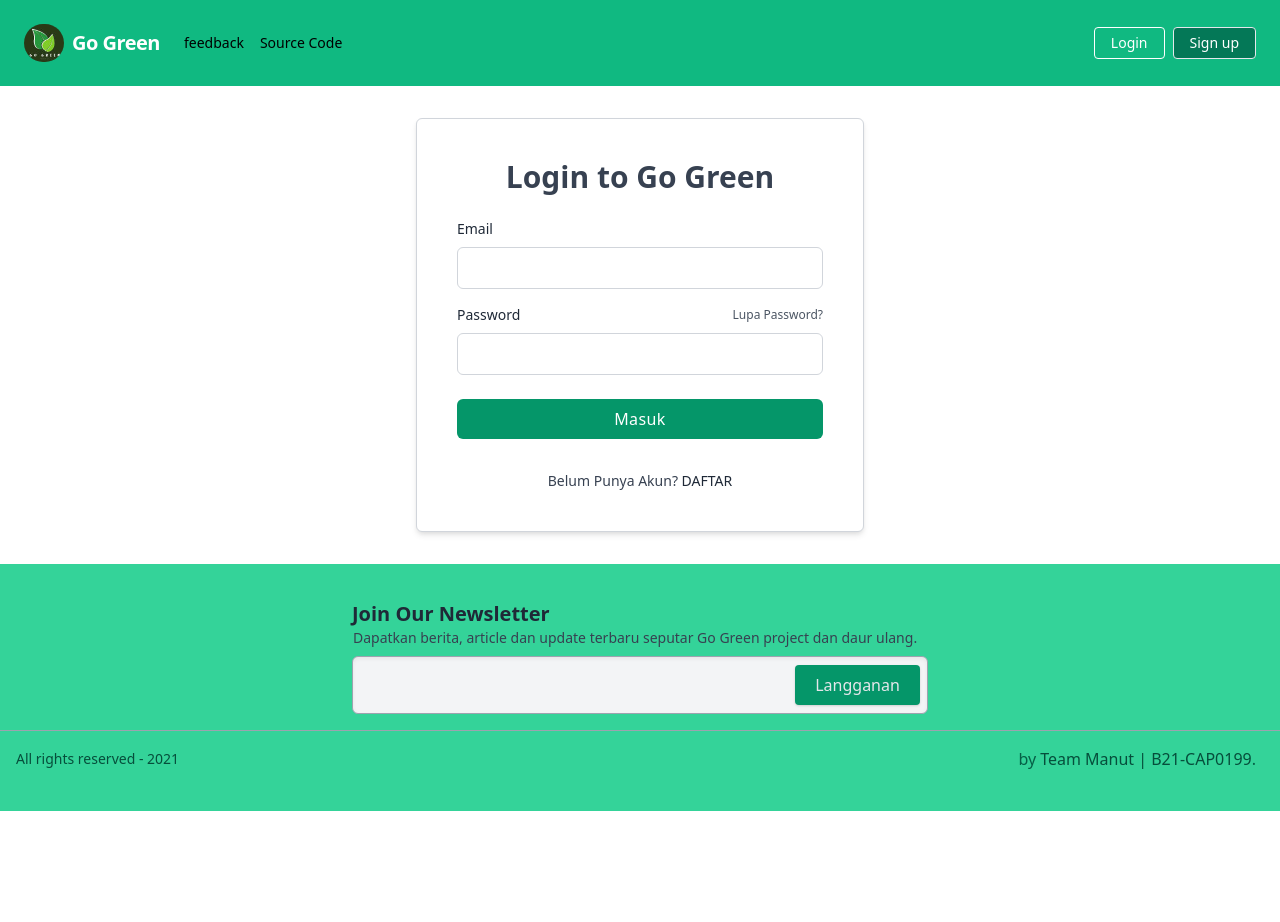
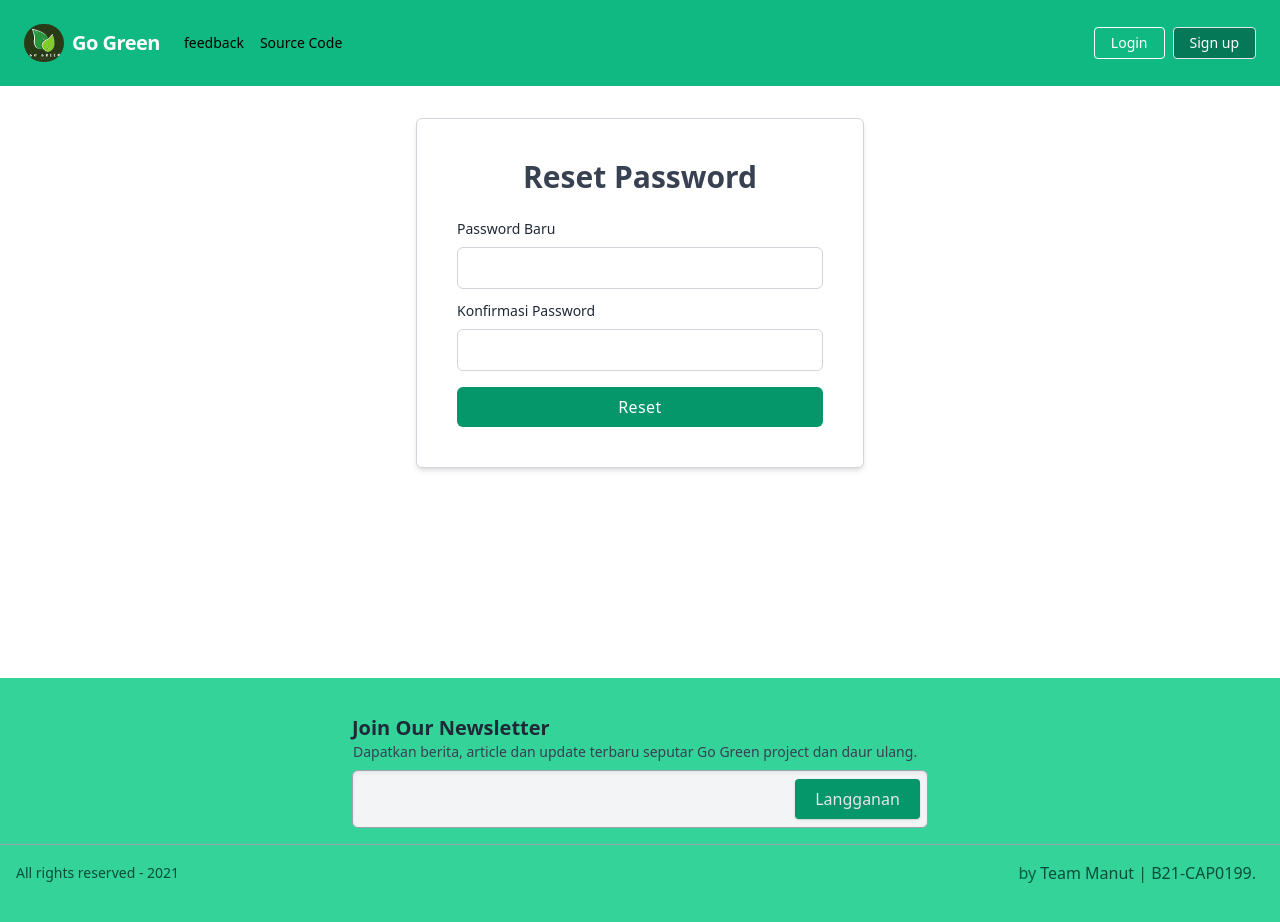
Before and after one commit to Dinel13/Go-green-projects, a React (Create React App) app: page /reset-password/1 in a window 1280 px wide. Shown: the top 922 px of the page. Before the commit the page ends 811 px from the top, so only its background shows below. Built offline with nearby package versions, Linux system fonts and the light colour scheme.

Commit message:
fix password

```diff
--- a/src/pages/ForgotPassword.js
+++ b/src/pages/ForgotPassword.js
@@ -6,23 +6,30 @@ export default function ForgotPassword() {
 
   const forgotHandler = async (event) => {
     event.preventDefault();
+    console.log(email.current.value);
+
     setInput((prevState) => ({ ...prevState, pending: true }));
+
     try {
-      const respon = await fetch("http::/localhost:8080", {
+      const respon = await fetch(`${process.env.REACT_APP_SERVER_URL}/reset`, {
         method: "POST",
         headers: { "Content-Type": "application/json" },
         body: JSON.stringify({ email: email.current.value }),
       });
+
       const data = await respon.json();
+
       if (!respon.ok) {
         throw new Error(data.message || "Tidak bisa mereset");
       }
+
       setInput((prevState) => ({ ...prevState, pending: true, succes: data }));
       setTimeout(
         () => setInput((prevState) => ({ ...prevState, succes: "" })),
         4000
       );
     } catch (error) {
+      console.log(error);
       setInput((prevState) => ({ ...prevState, pending: false, error: error }));
       setTimeout(
         () => setInput((prevState) => ({ ...prevState, error: "" })),
@@ -57,7 +64,7 @@ export default function ForgotPassword() {
               {input.error.message || input.error.TypeError}
             </p>
           )}
-          {input.error && (
+          {input.succes && (
             <p className="text-gray-800 italic p-2 mt-2 rounded-md border-green-600 bg-green-300">
               {input.succes.message || "link reset telah dikirm ke email anda"}
             </p>
--- a/src/pages/Login.js
+++ b/src/pages/Login.js
@@ -41,7 +41,7 @@ export default function Login() {
               Password
             </label>
             <Link
-              to="/lupa-password"
+              to="/forgot-password"
               className="text-xs text-gray-600 dark:text-gray-400 hover:underline"
             >
               Lupa Password?
--- a/src/pages/ResetPassword.js
+++ b/src/pages/ResetPassword.js
@@ -1,111 +1,119 @@
-import { useRef } from "react";
-import { useDispatch } from "react-redux";
-import { Link } from "react-router-dom";
-import { login } from "../store/authAction";
+import { useRef, useState } from "react";
+import { useParams } from "react-router-dom";
 
 export default function ResetPassword() {
-    const dispatch = useDispatch();
-  const email = useRef();
+  const [input, setInput] = useState({ pending: false, error: "", succes: "" });
   const password = useRef();
+  const passwordConf = useRef();
+  const params = useParams();
+  const token = params.token;
 
-  const loginHandler = (event) => {
+  const passwordResetSubmit = async (event) => {
     event.preventDefault();
-    dispatch(login(email.current.value, password.current.value));
+    setInput((prevState) => ({ ...prevState, pending: true }));
+
+    password.current.value !== passwordConf.current.value &&
+      setInput((prevState) => ({
+        ...prevState,
+        pending: true,
+        error: { message: "konfirmasi password harus sesuai" },
+      }));
+
+    try {
+      const respon = await fetch(
+        `${process.env.REACT_APP_SERVER_URL}/reset/${token}`,
+        {
+          method: "POST",
+          headers: { "Content-Type": "application/json" },
+          body: JSON.stringify({
+            newPassword: password.current.value,
+            newPasswordConf: passwordConf.current.value,
+          }),
+        }
+      );
+      const data = await respon.json();
+      if (!respon.ok) {
+        throw new Error(data.message || "Tidak bisa mereset");
+      }
+      setInput((prevState) => ({ ...prevState, pending: true, succes: data }));
+      setTimeout(
+        () => setInput((prevState) => ({ ...prevState, succes: "" })),
+        4000
+      );
+    } catch (error) {
+      setInput((prevState) => ({ ...prevState, pending: false, error: error }));
+      setTimeout(
+        () => setInput((prevState) => ({ ...prevState, error: "" })),
+        4000
+      );
+    }
   };
 
   return (
+    <div style={{ minHeight: "70vh" }}>
       <div className="w-full max-w-md my-8 p-10 m-auto bg-white border-gray-300 border rounded-md shadow-md dark:bg-gray-800">
         <h1 className="text-3xl font-semibold text-center text-gray-700 dark:text-white">
-        Login to Go Green
+          Reset Password
         </h1>
-      <form className="mt-6" onSubmit={loginHandler}>
+        <form className="mt-6" onSubmit={passwordResetSubmit}>
           <div>
-          <label
-            htmlFor="username"
-            className="block text-sm text-gray-800 dark:text-gray-200"
-          >
-            Email
-          </label>
-          <input
-            ref={email}
-            type="email"
-            className="required block w-full px-4 py-2 mt-2 text-gray-700 bg-white border border-gray-300 rounded-md dark:bg-gray-800 dark:text-gray-300 dark:border-gray-600 focus:border-blue-500 dark:focus:border-blue-500 focus:outline-none focus:ring"
-          />
-        </div>
-        <div className="mt-4">
-          <div className="flex items-center justify-between">
             <label
               htmlFor="password"
               className="block text-sm text-gray-800 dark:text-gray-200"
             >
-              Password
+              Password Baru
             </label>
-            <Link
-              to="/lupa-password"
-              className="text-xs text-gray-600 dark:text-gray-400 hover:underline"
-            >
-              Lupa Password?
-            </Link>
-          </div>
-
             <input
               ref={password}
               type="password"
+              required
               className="required block w-full px-4 py-2 mt-2 text-gray-700 bg-white border border-gray-300 rounded-md dark:bg-gray-800 dark:text-gray-300 dark:border-gray-600 focus:border-blue-500 dark:focus:border-blue-500 focus:outline-none focus:ring"
             />
           </div>
-
-        <div className="mt-6">
-          <button className="w-full px-4 py-2 tracking-wide text-white transition-colors duration-200 transform bg-green-600 rounded-md hover:bg-green-700 focus:outline-none focus:bg-green-800">
-            Masuk
+          <div className="mt-3">
+            <label
+              htmlFor="passwordConf"
+              className="block text-sm text-gray-800 dark:text-gray-200"
+            >
+              Konfirmasi Password
+            </label>
+            <input
+              ref={passwordConf}
+              type="password"
+              required
+              className="required block w-full px-4 py-2 mt-2 text-gray-700 bg-white border border-gray-300 rounded-md dark:bg-gray-800 dark:text-gray-300 dark:border-gray-600 focus:border-blue-500 dark:focus:border-blue-500 focus:outline-none focus:ring"
+            />
+          </div>
+          {input.error && (
+            <p className="text-red-800 italic p-2 mt-2 rounded-md border-red-600 bg-red-300">
+              {input.error.message || input.error.TypeError}
+            </p>
+          )}
+          {input.succes && (
+            <p className="text-gray-800 italic p-2 mt-2 rounded-md border-green-600 bg-green-300">
+              {input.succes.message || "link reset telah dikirm ke email anda"}
+            </p>
+          )}
+          <div className="mt-4">
+            {input.pending ? (
+              <button
+                type="submit"
+                disabled
+                className="w-full px-4 py-2 tracking-wide text-white transition-colors duration-200 transform bg-green-400 rounded-md "
+              >
+                Reset
               </button>
+            ) : (
+              <button
+                type="submit"
+                className="w-full px-4 py-2 tracking-wide text-white transition-colors duration-200 transform bg-green-600 rounded-md hover:bg-green-700 focus:outline-none focus:bg-green-800"
+              >
+                Reset
+              </button>
+            )}
           </div>
         </form>
-
-      {/* <div className="flex items-center justify-between mt-4">
-        <span className="w-1/5 border-b dark:border-gray-600 lg:w-1/5"></span>
-
-        <a
-          href="#"
-          className="text-xs text-center text-gray-500 uppercase dark:text-gray-400 hover:underline"
-        >
-          or login with Social Media
-        </a>
-
-        <span className="w-1/5 border-b dark:border-gray-400 lg:w-1/5"></span>
       </div>
-
-      <div className="flex items-center mt-6 space-x-3">
-        <button
-          type="button"
-          className="flex items-center justify-center w-full px-6 py-2 text-sm font-medium text-white transition-colors duration-200 transform bg-blue-500 rounded-md hover:bg-blue-400 focus:bg-blue-400 focus:outline-none"
-        >
-          <svg className="w-4 h-4 mx-2 fill-current" viewBox="0 0 24 24">
-            <path d="M12.24 10.285V14.4h6.806c-.275 1.765-2.056 5.174-6.806 5.174-4.095 0-7.439-3.389-7.439-7.574s3.345-7.574 7.439-7.574c2.33 0 3.891.989 4.785 1.849l3.254-3.138C18.189 1.186 15.479 0 12.24 0c-6.635 0-12 5.365-12 12s5.365 12 12 12c6.926 0 11.52-4.869 11.52-11.726 0-.788-.085-1.39-.189-1.989H12.24z"></path>
-          </svg>
-
-          <span className="mx-2">Sign in with Google</span>
-        </button>
-
-        <a
-          href="#"
-          className="p-2 text-sm font-medium text-gray-500 transition-colors duration-200 transform bg-gray-300 rounded-md hover:bg-gray-200"
-        >
-          <svg className="w-5 h-5 fill-current" viewBox="0 0 24 24">
-            <path d="M23.954 4.569c-.885.389-1.83.654-2.825.775 1.014-.611 1.794-1.574 2.163-2.723-.951.555-2.005.959-3.127 1.184-.896-.959-2.173-1.559-3.591-1.559-2.717 0-4.92 2.203-4.92 4.917 0 .39.045.765.127 1.124C7.691 8.094 4.066 6.13 1.64 3.161c-.427.722-.666 1.561-.666 2.475 0 1.71.87 3.213 2.188 4.096-.807-.026-1.566-.248-2.228-.616v.061c0 2.385 1.693 4.374 3.946 4.827-.413.111-.849.171-1.296.171-.314 0-.615-.03-.916-.086.631 1.953 2.445 3.377 4.604 3.417-1.68 1.319-3.809 2.105-6.102 2.105-.39 0-.779-.023-1.17-.067 2.189 1.394 4.768 2.209 7.557 2.209 9.054 0 13.999-7.496 13.999-13.986 0-.209 0-.42-.015-.63.961-.689 1.8-1.56 2.46-2.548l-.047-.02z"></path>
-          </svg>
-        </a>
-  </div> */}
-
-      <p className="mt-8 text-sm font-light text-center text-gray-700">
-        Belum Punya Akun?{" "}
-        <Link
-          to="/signup"
-          className="font-medium text-gray-800 dark:text-gray-200 hover:underline"
-        >
-          DAFTAR
-        </Link>
-      </p>
     </div>
   );
 }
```
Also changed, not shown: 1 other file (tests, documents, lock files or other folders). Lines whose indentation alone changed are shown as unchanged.
